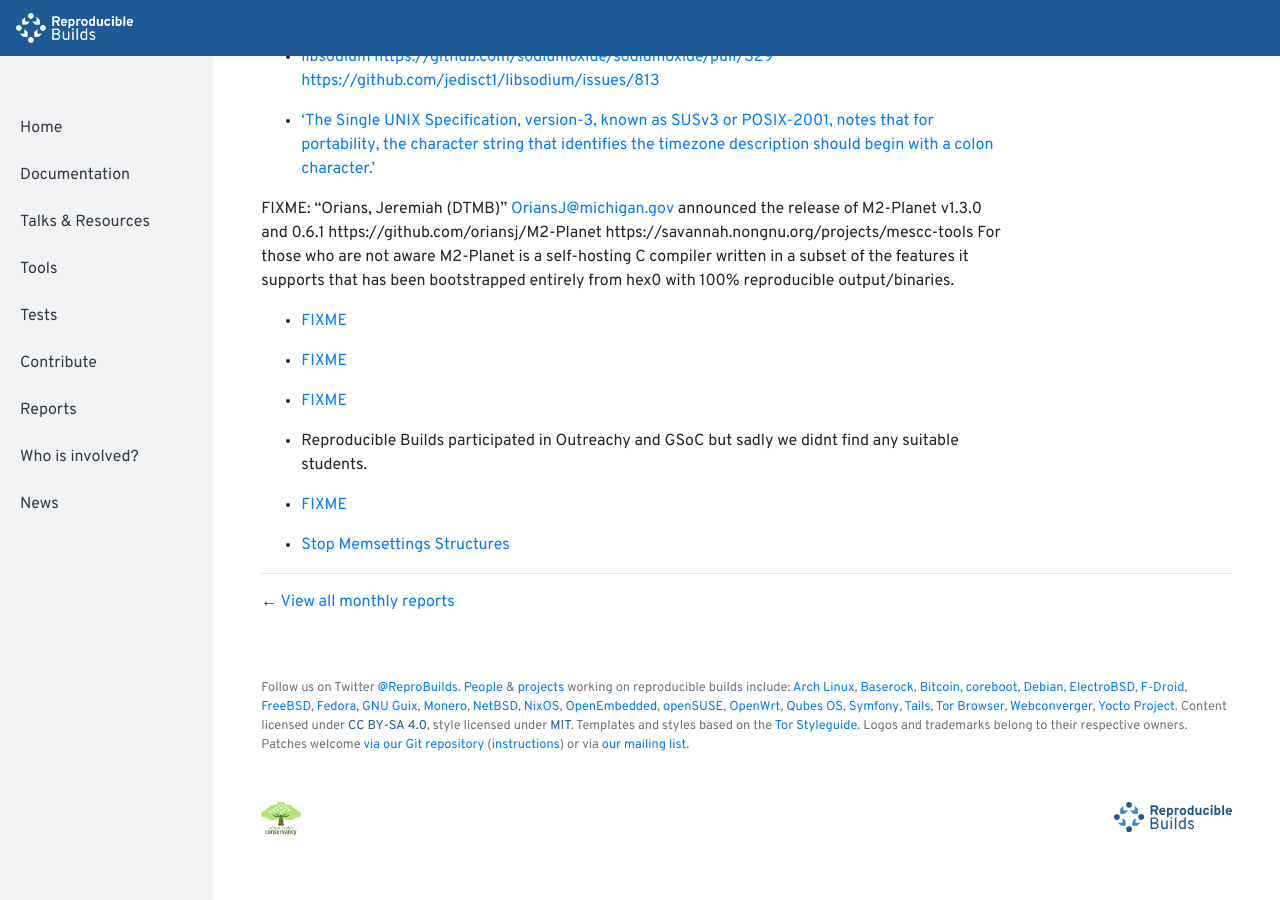
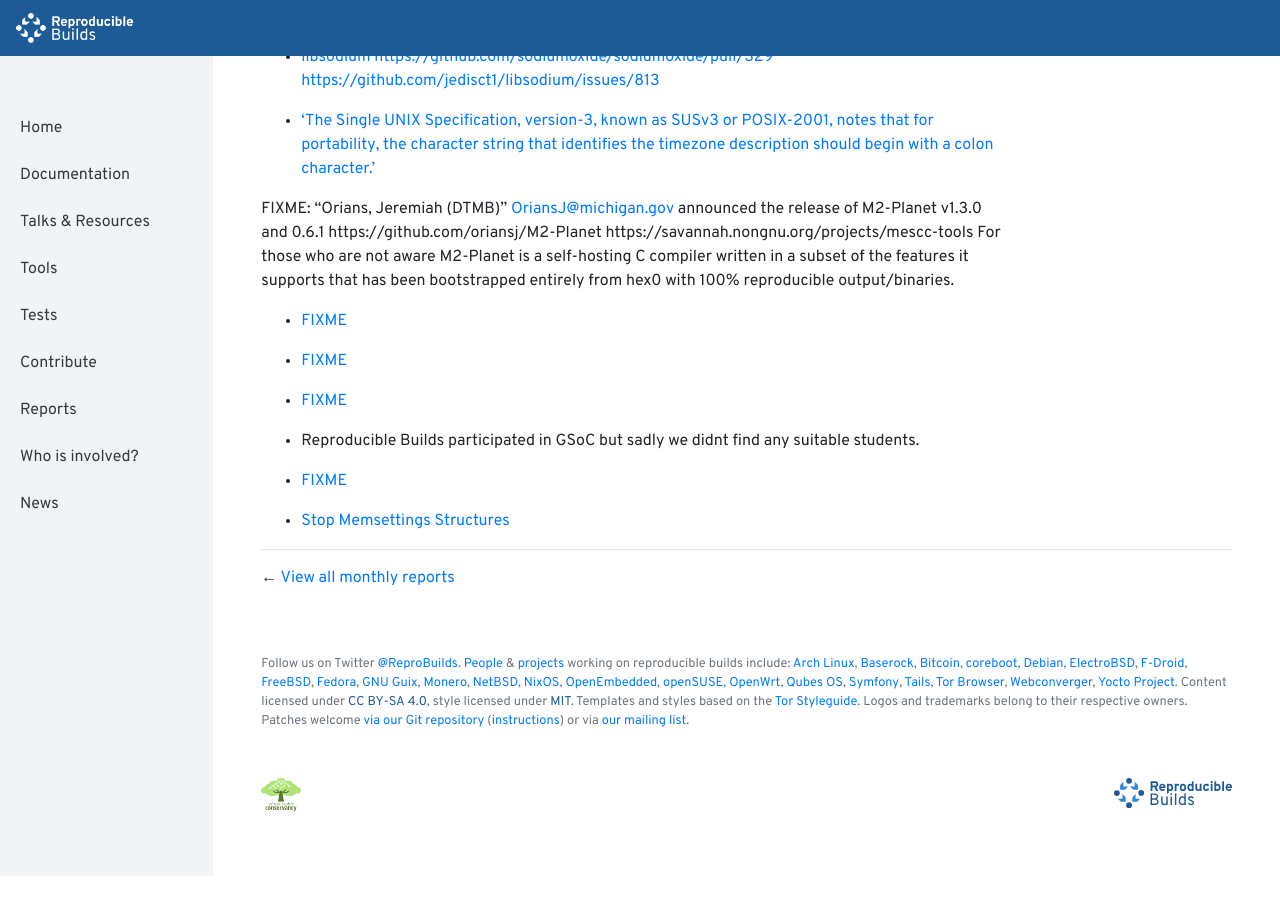
Before and after one commit to prototypefund/reproducible-website, a Jekyll site: the page built from _reports/2019-04.md, in a window 1280 px wide and 900 px high, scrolled down 1277 px. Built offline with Jekyll 4.4.1, drawn with Linux system fonts in a browser that asks for light colours; after the commit the page ends 2153 px from its top, so only the background shows below that.

Commit message:
2019-04: Outreachy candidate results aren't published until May 6th.

```diff
--- a/_reports/2019-04.md
+++ b/_reports/2019-04.md
@@ -60,7 +60,7 @@
 
 * [FIXME](https://securelist.com/operation-shadowhammer-a-high-profile-supply-chain-attack/90380/)
 
-* Reproducible Builds participated in Outreachy and GSoC but sadly we didnt find any suitable students.
+* Reproducible Builds participated in GSoC but sadly we didnt find any suitable students.
 
 * [FIXME](https://github.com/TheDigitalStandard/TheDigitalStandard/pull/115)
 
```
